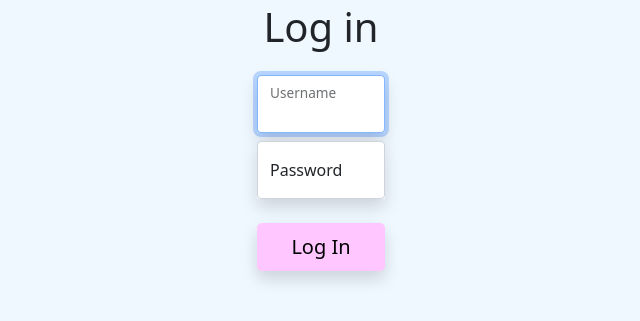
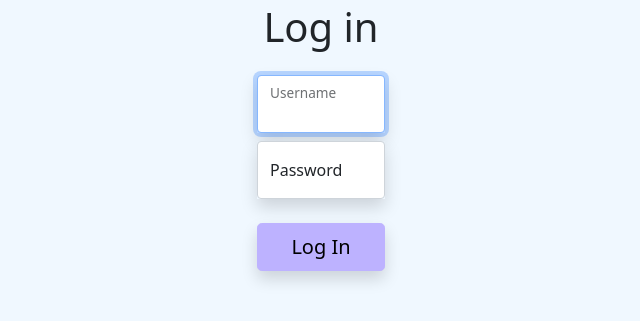
Before and after one commit to grglcy/borg-web, a Django app: page /login/ in a window 1280 px wide. Shown: the part 119-440 px from the top of the page, without its empty margins (319-959 px from the left). Run offline with Django 3.2, Linux system fonts and the light colour scheme; style sheets or scripts are compiled from the project's sources; some libraries are stand-ins or nearby versions.

Commit message:
Change login button colour

```diff
--- a/borgweb/templates/registration/login.html
+++ b/borgweb/templates/registration/login.html
@@ -45,7 +45,7 @@
             <label for="{{ form.password.id_for_label }}">Password</label>
         </div>
 
-        <button class="shadow w-100 btn btn-lg btn-info" type="submit">Log In</button>
+        <button class="shadow w-100 btn btn-lg btn-secondary" type="submit">Log In</button>
     </form>
         </div>
 </main>
```
